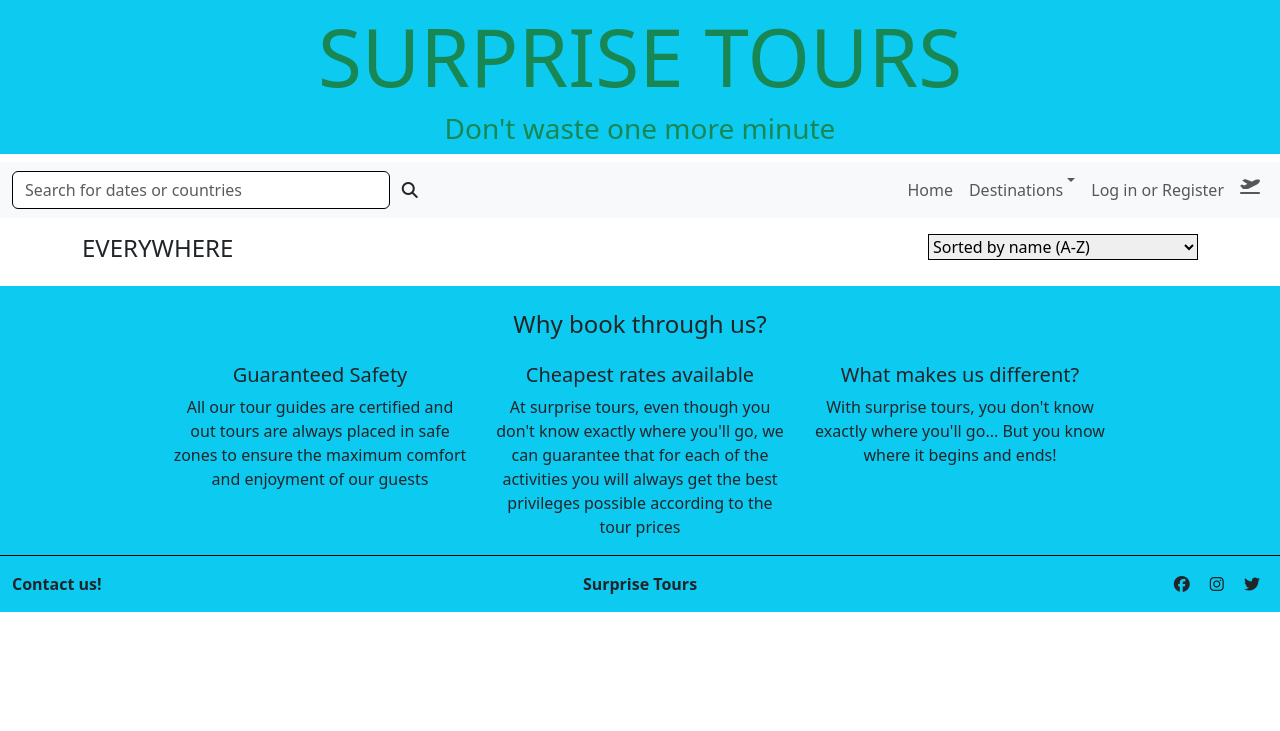
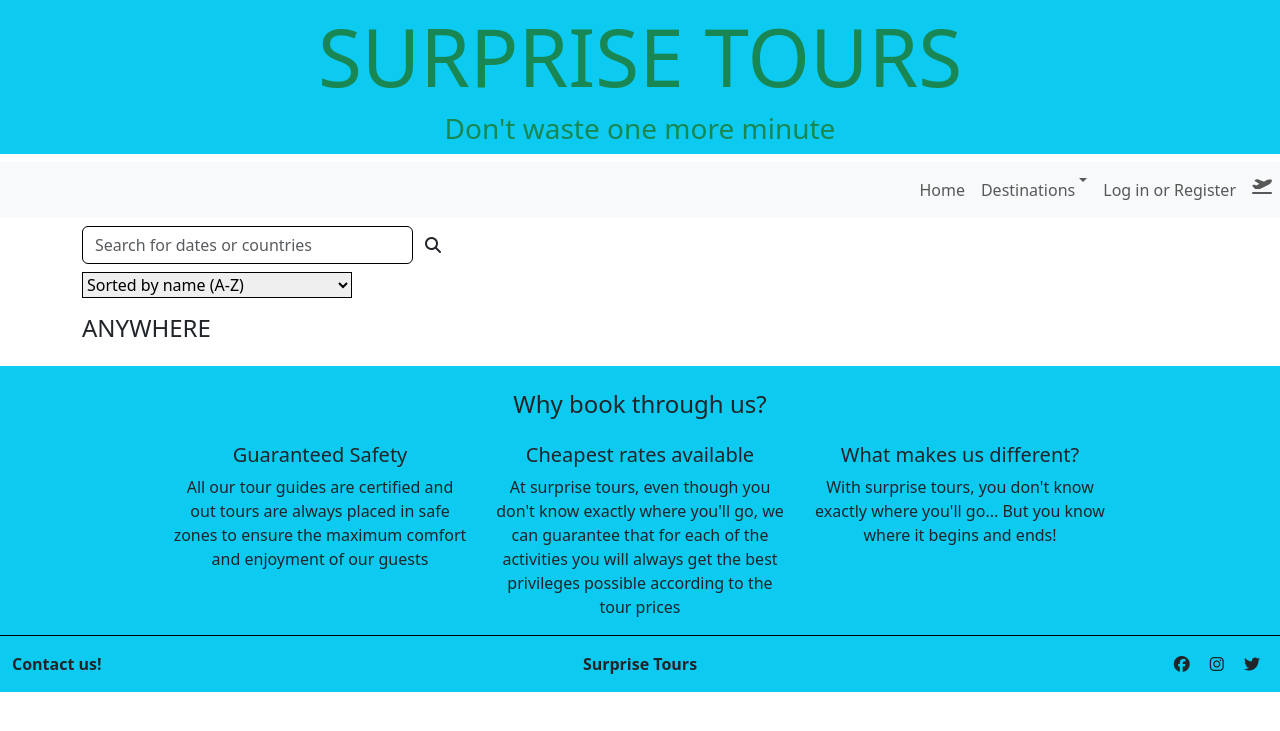
Before and after one commit to lpewton/surprise-tours, a Django app: page /tours/tours/ in a window 1280 px wide. Shown: the top 731 px of the page. Run offline with Django 3.2, Linux system fonts and the light colour scheme; data that the repository does not hold is empty; some libraries are stand-ins or nearby versions.

Commit message:
Move searchbar to tour page

```diff
--- a/templates/base.html
+++ b/templates/base.html
@@ -34,31 +34,11 @@
                 </div>
             </div>
         </div>
-
         <!-- Searchbar -->
         <nav class="navbar navbar-expand-lg navbar-light bg-light">
-            <div class="container-fluid">
-                <div class="col-xl-4">
-                    <form method="GET" action="">
-                        <div class="input-group">
-                            <input class="form-control border border-black rounded" type="text" name="q"
-                                placeholder="Search for dates or countries">
-                            <div>
-                                <button class="form-control btn" type="submit">
-                                    <span class="icon">
-                                        <i class="fas fa-search"></i>
-                                    </span>
-                                </button>
-                            </div>
-                        </div>
-                    </form>
-                </div>
-
-
             <!-- Hamburguer button -->
-                <button class="navbar-toggler" type="button" data-bs-toggle="collapse"
-                    data-bs-target="#navbarNavDropdown" aria-controls="navbarNavDropdown" aria-expanded="false"
-                    aria-label="Toggle navigation">
+            <button class="navbar-toggler" type="button" data-bs-toggle="collapse" data-bs-target="#navbarNavDropdown"
+                aria-controls="navbarNavDropdown" aria-expanded="false" aria-label="Toggle navigation">
                 <span class="navbar-toggler-icon"></span>
             </button>
 
@@ -83,8 +63,8 @@
                             <li><a class="dropdown-item"
                                     href="{% url 'tours' %}?continent=south_and_central_america">South America</a>
                             </li>
-                                <li><a class="dropdown-item"
-                                        href="{% url 'tours' %}?sort=price&direction=asc">Anywhere</a></li>
+                            <li><a class="dropdown-item" href="{% url 'tours' %}?sort=price&direction=asc">Anywhere</a>
+                            </li>
                         </ul>
                     </li>
                     {% if user.is_authenticated %}
--- a/tours/templates/tours/tours.html
+++ b/tours/templates/tours/tours.html
@@ -3,8 +3,24 @@
 
 {% block content %}
 <div class="container">
+    <!-- Searchbar -->
+    <div class="col-xl-4 mt-2">
+        <form method="GET" action="">
+            <div class="input-group">
+                <input class="form-control border border-black rounded" type="text" name="q"
+                    placeholder="Search for dates or countries">
+                <div>
+                    <button class="form-control btn" type="submit">
+                        <span class="icon">
+                            <i class="fas fa-search"></i>
+                        </span>
+                    </button>
+                </div>
+            </div>
+        </form>
+    </div>
 
-    <div class="sort-select-wrapper float-end">
+    <div class="sort-select-wrapper mt-2">
         <select id="sort-selector"
             class="custom-select custom-select-sm rounded-0 border border-{% if current_sorting != 'None_None' %}info{% else %}black{% endif %}">
             <option value="name_asc" {% if current_sorting == 'name_asc' %}selected{% endif %}>Sorted by name (A-Z)
@@ -37,7 +53,7 @@
     <h4 class="text-uppercase mt-3">{{ continent }}</h4>
     {% endfor %}
     {% else %}
-    <h4 class="mt-3">EVERYWHERE</h4>
+    <h4 class="mt-3">ANYWHERE</h4>
     {% endif %}
     <div class="row d-flex justify-content-around">
         {% for tour in tours %}
@@ -50,8 +66,8 @@
                 {% endif %}
                 {% if tour.slots_left == 0 %}
                 <p class="bg-dark p-2 me-3 tour-characteristic text-light">Sold Out</p>
-                {% elif tour.slots_left < 5 %} <p class="bg-danger p-2 me-3 tour-characteristic">Only {{ tour.slots_left }}
-                    slots left!</p>
+                {% elif tour.slots_left < 5 %} <p class="bg-danger p-2 me-3 tour-characteristic">Only
+                    {{ tour.slots_left}} slots left!</p>
                     {% elif tour.rating > 9 %}
                     <p class="bg-success p-2 me-3 tour-characteristic">Customer favourite!</p>
                     {% endif %}
```
Lines whose indentation alone changed are shown as unchanged.
